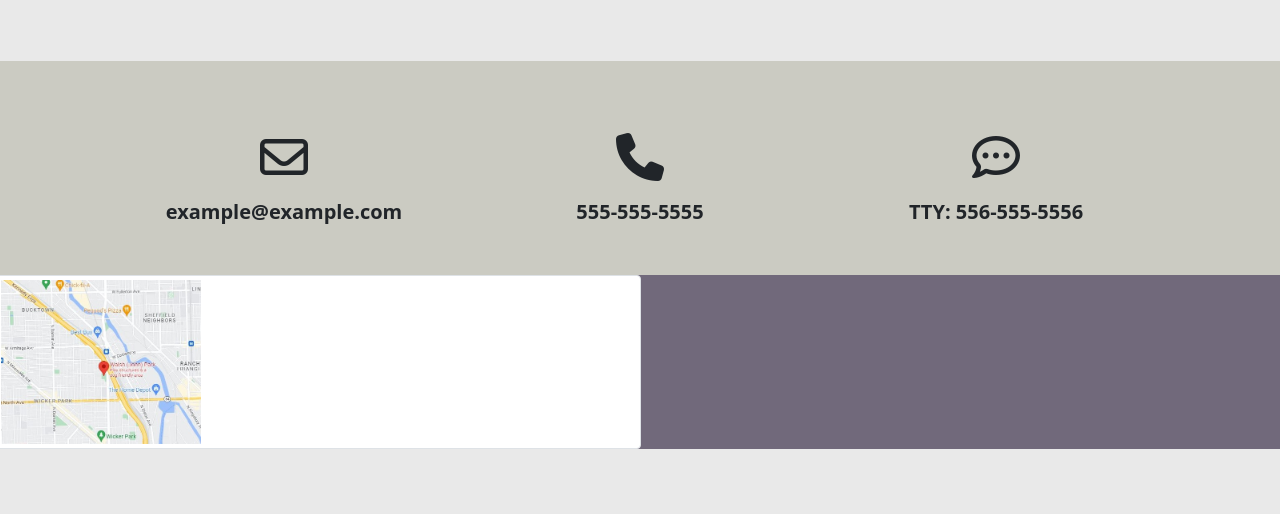
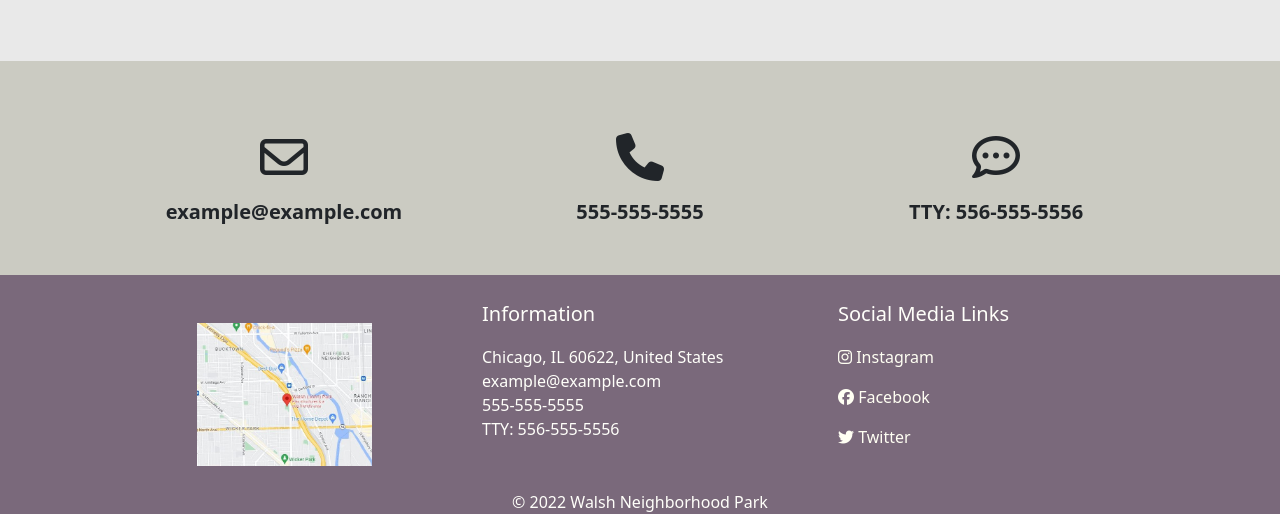
Before and after one commit to KrDonaldson/Neighborhood-Park, a plain HTML site: page index.html in a window 1280 px wide. Shown: the part 1325-1839 px from the top of the page. Before the commit the page ends 1774 px from the top, so only its background shows below. Drawn offline with nearby package versions, Linux system fonts and the light colour scheme; files that its build step writes are made by us from their sources.

Commit message:
added basic context and styling to footer

```diff
--- a/index.html
+++ b/index.html
@@ -15,7 +15,7 @@
     <!-- Navbar -->
     <nav class="navbar navbar-light fixed-top navbar-expand-md" style="background-color: #7B7A69; color: #040101;">
         <div class="container">
-            <a href="#" class="navbar-brand">Walsh Neighborhood Park</a>
+            <a href="#" class="navbar-brand fs-3">Walsh Neighborhood Park</a>
             <button
                 class="navbar-toggler"
                 type="button"
@@ -100,16 +100,38 @@
     </section>
 
     <!-- Footer -->
-    <footer style="background-color: #71697b;">
-        <div class="row">
-            <div class = "img-fluid img-thumbnail col-md">
-                <img src="/static/map.JPG" alt="Map of Chicago, IL" width="200">
-            </div>
-            <div class="col-md">
-
+    <footer style="background-color: #7a697b; color: #FFFFFA">
+        <div class="container px-5 py-4">
+            <div class="row">
+                <div class="col d-none d-md-block pt-4 mx-2">
+                    <div class="d-flex flex-column align-items-center">
+                        <img src="/static/map.JPG" alt="Map of Chicago, IL" width="175">
+                    </div>
+                </div>
+                <div class="col-sm mx-2">
+                    <p class="fs-bold fs-5">Information</p>
+                    <ul class="list-unstyled">
+                        <li>Chicago, IL 60622, United States</li>
+                        <li>example@example.com</li>
+                        <li>555-555-5555</li>
+                        <li>TTY: 556-555-5556</li>
+                    </ul>
+                </div>
+                <div class="col-sm mx-2">
+                    <p class="fs-bold fs-5">Social Media Links</p>
+                    <div>
+                        <a href="#" class="text-decoration-none" style="color: #FFFFF3"><p><i class="fa-brands fa-instagram"></i> Instagram</p></a>
+                    </div>
+                    <div>
+                        <a href="#" class="text-decoration-none" style="color: #FFFFF3"><p><i class="fa-brands fa-facebook"></i> Facebook</p></a>
+                    </div>
+                    <div>
+                        <a href="#" class="text-decoration-none" style="color: #FFFFF3"><p><i class="fa-brands fa-twitter"></i> Twitter</p></a>
+                    </div>
+                </div>
             </div>
         </div>
-
+        <div class="row d-flex flex-column align-items-center" style="color:#FFFFFA;">&copy; 2022 Walsh Neighborhood Park</div>
     </footer>
 
 <script src="https://cdnjs.cloudflare.com/ajax/libs/popper.js/2.9.2/umd/popper.min.js"></script>
```
